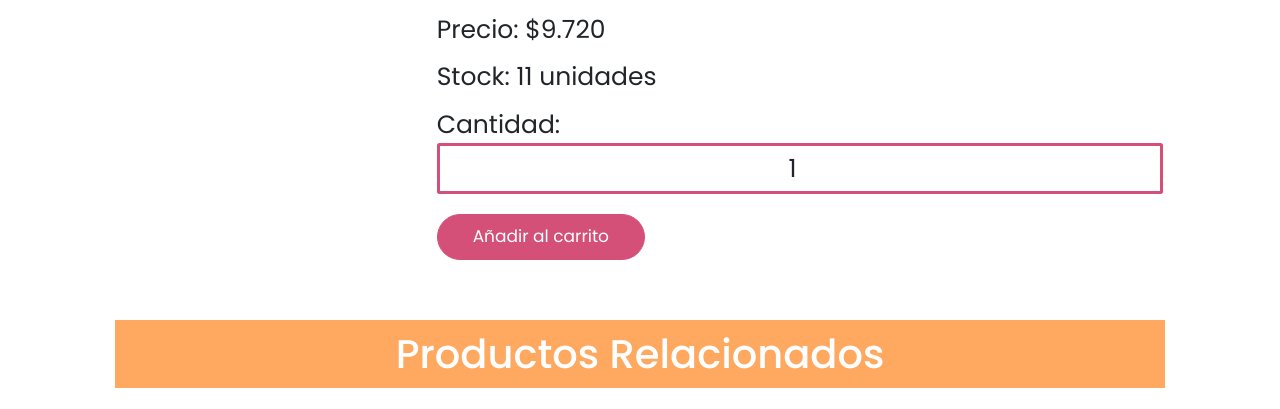
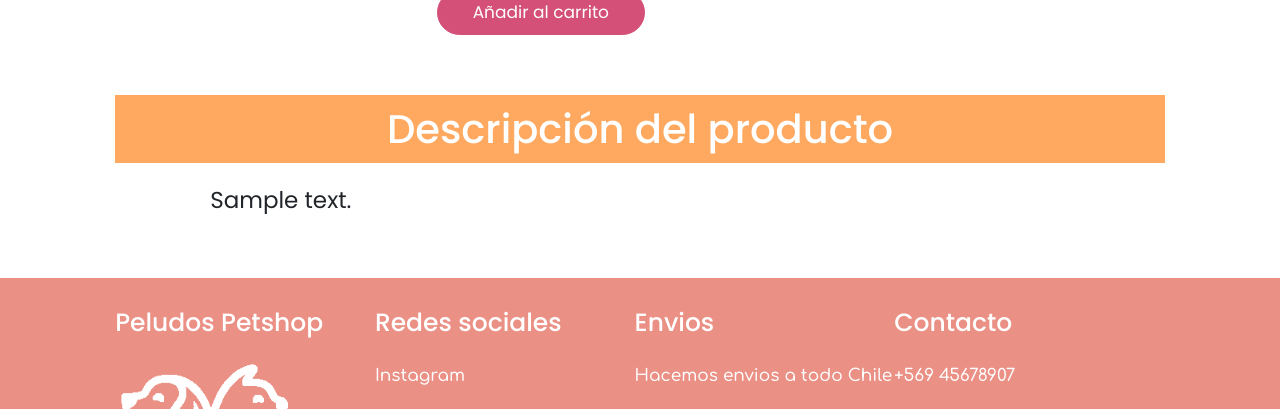
Before and after one commit to ji-munozf/project_peludos_petshop, a Django app: template peludos_petshop/templates/peludos_petshop/Vista_usuario/detalle_producto.html in a window 1280 px wide. Shown: the part 372-781 px from the top of the page. Run offline with Django 4.2, Linux system fonts and the light colour scheme; the template is opened without the code that fills it: values that come from a table or form of the project are taken from there, others are empty; tables that the repository leaves empty hold one stand-in row (values such as "Sample post"); grey boxes marked "Sample" are stand-in pictures.

Commit message:
Detalle producto logrado

```diff
--- a/peludos_petshop/models.py
+++ b/peludos_petshop/models.py
@@ -23,6 +23,7 @@
     nomProducto = models.CharField(max_length=100, verbose_name="Nombre del producto")
     precio = models.IntegerField(verbose_name="Precio del producto", null=False, blank= False)
     stock = models.IntegerField(verbose_name="Stock del producto", null=False, blank= False)
+    descripcion = models.TextField(verbose_name="Descripción del producto", null=True, blank= False)
     fotoProducto = models.ImageField(upload_to="producto", null=True)
     tipoMascota = models.ForeignKey(TipoMascota,on_delete= models.CASCADE)
     tipoProducto = models.ForeignKey(TipoProducto,on_delete= models.CASCADE)
--- a/peludos_petshop/static/css/detalle_producto.css
+++ b/peludos_petshop/static/css/detalle_producto.css
@@ -14,18 +14,23 @@
 }
 
 .detalle-producto img {
-    width: 450px
+    width: 600px
 }
 
 .card-title {
     font-family: 'Poppins', sans-serif;
     color: #FFA860;
-    font-size: 50px;
+    font-size: 45px;
     padding-bottom: 20px;
 }
 
 .card-text {
     font-size: 25px;
+}
+
+.card-text-descrip {
+    text-align: justify;
+    font-size: 23px;
 }
 
 .btn {
@@ -35,6 +40,7 @@
 
 .detalle-producto button:hover {
     background-color: #8a324e;
+    border-color: #8a324e;
 }
 
 .form-control {
@@ -81,6 +87,7 @@
 
 .card button:hover {
     opacity: 0.7;
+    border-color: #8a324e;
 }
 
 @media (max-width:991px) {
@@ -88,4 +95,9 @@
         text-align: center;
         justify-content: center;
     }
+
+    .card-text-descrip {
+        text-align: center;
+        justify-content: center;
+    }
 }
--- a/peludos_petshop/templates/peludos_petshop/Vista_usuario/alimentos_secos_perro.html
+++ b/peludos_petshop/templates/peludos_petshop/Vista_usuario/alimentos_secos_perro.html
@@ -135,7 +135,7 @@
             {% for m in producto %}
             {% if m.tipoMascota.idMascota == 1 and m.tipoProducto.idProducto == 1 %}
             <div class="card">
-                <a href="#">
+                <a href="{{m.idProducto}}">
                     {% if m.fotoProducto %}
                     <img src="{{ m.fotoProducto.url }}" alt="No hay imagen de producto">
                     {% endif %}
--- a/peludos_petshop/templates/peludos_petshop/Vista_usuario/detalle_producto.html
+++ b/peludos_petshop/templates/peludos_petshop/Vista_usuario/detalle_producto.html
@@ -6,7 +6,7 @@
     <meta charset="UTF-8">
     <meta http-equiv="X-UA-Compatible" content="IE=edge">
     <meta name="viewport" content="width=device-width, initial-scale=1.0">
-    <title>Detalle producto - Three Dogs Original Perros Razas Medianas Y Grandes 10.1 Kg</title>
+    <title>Detalle producto - {{producto.nomProducto}}</title>
     <!-- CSS only -->
     <link href="https://cdn.jsdelivr.net/npm/bootstrap@5.1.3/dist/css/bootstrap.min.css" rel="stylesheet"
         integrity="sha384-1BmE4kWBq78iYhFldvKuhfTAU6auU8tT94WrHftjDbrCEXSU1oBoqyl2QvZ6jIW3" crossorigin="anonymous">
@@ -29,7 +29,7 @@
             <label for="show-menu" class="menu-icon"><i class="fas fa-bars"></i></label>
             <div class="content">
                 <img src="{% static '/img/peludos_petshop_icon.png' %}" alt="Peludos">
-                <div class="logo"><a href="/menu_principal.html">Peludos petshop</a></div>
+                <div class="logo"><a href="{% url 'home' %}">Peludos petshop</a></div>
                 <ul class="links">
                     <li>
                         <a href="#" class="desktop-link">Perros</a>
@@ -113,17 +113,14 @@
             <div class="row g-0">
                 <div class="col-md-1"></div>
                 <div class="col-md-3">
-                    <img src="/detalle_producto/detalle_producto_perro/Alimentos_secos_2/images/alimento_seco_1.jpg" class="img-fluid" alt="peludos">
+                    <img src="{{ producto.fotoProducto.url }}" class="img-fluid" alt="peludos">
                 </div>
                 <div class="col-md-7">
                     <div class="card-body">
-                        <h2 class="card-title">Three Dogs Original Perros Razas Medianas Y Grandes 10.1 Kg</h2>
-                        <p class="card-text">ID: 342758943</p>
-                        <p class="card-text">Precio: $9.720</p>
-                        <p class="card-text">Stock: 11 unidades</p>
-                        <p class="card-text">Cantidad:
-                            <input class="form-control" type="number" min="1" max="20" step="1" value="1">
-                        </p>
+                        <h2 class="card-title">{{producto.nomProducto}}</h2>
+                        <p class="card-text">ID: {{producto.idProducto}}</p>
+                        <p class="card-text">Precio: ${{producto.precio}}</p>
+                        <p class="card-text">Stock: {{producto.stock}} unidades</p>
                         <button type="button" class="btn btn-primary" >Añadir al carrito</button>
                     </div>
                 </div>
@@ -133,46 +130,16 @@
     </div>
 
     <section class="product" id="product">
-        <h1 class="heading"> <span> Productos </span> Relacionados </h1>
+        <h1 class="heading"> <span> Descripción </span> del producto </h1>
         <div class="container">
             <div class="row">
-                <div class="col-md-6 col-lg-4 col-xl-3">
-                    <div class="card">
-                        <img src="/lista_productos_perrro/images/Alimentos_secos_2/alimento_seco_2.webp" alt="Denim Jeans"
-                            style="width:100%">
-                        <h3>Three Dogs Original Adultos Razas Pequeñas E Minis 3 Kg</h3>
-                        <p class="price">$9.720</p>
-                        <p><button>Añadir al carrito</button></p>
-                    </div>
+                <div class="col-md-1"></div>
+                <div class="col-md-10">
+                    <p class="card-text-descrip">
+                        {{producto.descripcion}}
+                    </p>
                 </div>
-                <!-- Single Product -->
-                <div class="col-md-6 col-lg-4 col-xl-3">
-                    <div class="card">
-                        <img src="/lista_productos_perrro/images/Alimentos_secos_2/alimento_seco_3.webp" alt="Denim Jeans"
-                            style="width:100%">
-                        <h3>Three Dogs Original Cachorros De Razas Medianas Y Grandes 10.1 Kg</h3>
-                        <p class="price">$32.490</p>
-                        <p><button>Añadir al carrito</button></p>
-                    </div>
-                </div>
-                <div class="col-md-6 col-lg-4 col-xl-3">
-                    <div class="card">
-                        <img src="/lista_productos_perrro/images/Alimentos_secos_2/alimento_seco_5.webp"
-                            alt="Denim Jeans" style="width:100%">
-                        <h3>Bravery Salmon Puppy Medium/Large Breeds 12 Kg</h3>
-                        <p class="price">$58.500</p>
-                        <p><button>Añadir al carrito</button></p>
-                    </div>
-                </div>
-                <div class="col-md-6 col-lg-4 col-xl-3">
-                    <div class="card">
-                        <img src="/lista_productos_perrro/images/Alimentos_secos_2/alimento_seco_8.webp"
-                            alt="Denim Jeans" style="width:100%">
-                        <h3>Brit Care Grain Free Adult Salmon 12 Kg</h3>
-                        <p class="price">$57.200</p>
-                        <p><button>Añadir al carrito</button></p>
-                    </div>
-                </div>
+                <div class="col-md-1"></div>
             </div>
         </div>
     </section>
--- a/peludos_petshop/urls.py
+++ b/peludos_petshop/urls.py
@@ -5,5 +5,5 @@
     path('', home, name="home"),
     path('alimentos_secos_perro/', alimentos_secos_perro, name="alimentos_secos_perro"),
     path('alimentos_enlatados_perro/', alimentos_enlatados_perro, name="alimentos_enlatados_perro"),
-    path('detalle_producto/', detalle_producto, name="detalle_producto"),
+    path('alimentos_secos_perro/<str:id>', detalle_producto, name="detalle_producto"),
 ]
```
Also changed, not shown: peludos_petshop/templates/peludos_petshop/menu_principal.html (+3 -26 lines), peludos_petshop/views.py (+7 -5 lines), media/producto/alimento_humedo_1.webp (deleted), media/producto/alimento_humedo_2.webp (deleted), media/producto/alimento_humedo_7.webp (deleted), media/producto/alimento_seco_1_czreSFb.webp (deleted), media/producto/alimento_seco_2_ltjlIGs.webp (deleted), media/producto/alimento_seco_3.jpg (deleted), media/producto/alimento_seco_3.webp (deleted), peludos_petshop/migrations/0005_producto_descripcion.py (added), peludos_petshop/migrations/0006_remove_producto_descripcion.py (added), peludos_petshop/migrations/0007_producto_descripcion.py (added).
